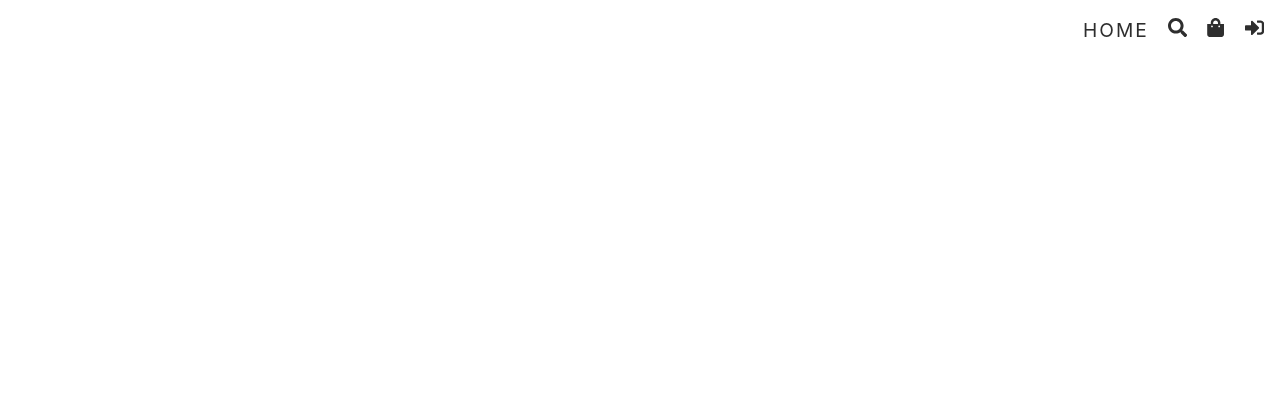
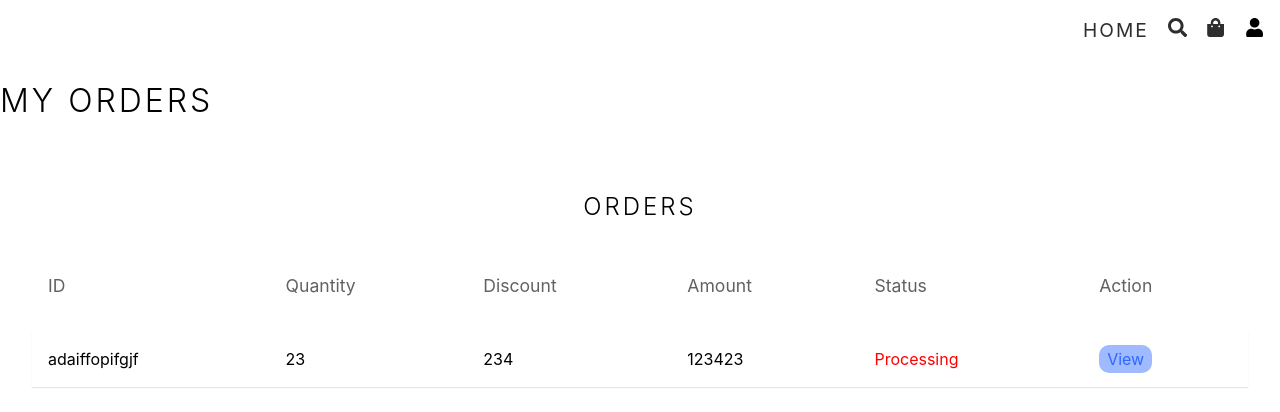
Before and after one commit to khanrizwanparvez/spp-ecom-ts, a React (Vite) app in the folder frontend/: page /orders in a window 1280 px wide. Before the commit this address had no page. Shown: the top 412 px of the page. Built offline with nearby package versions, Linux system fonts and the light colour scheme.

Commit message:
Create Order Page

```diff
--- a/frontend/src/App.tsx
+++ b/frontend/src/App.tsx
@@ -7,6 +7,8 @@
 const Search = lazy(() => import("./pages/Search"));
 const Cart = lazy(() => import("./pages/Cart"));
 const Shipping = lazy(() => import("./pages/shipping"));
+const Orders = lazy(() => import("./pages/orders"));
+const OrderDetails = lazy(() => import("./pages/order-details"));
 const Login = lazy(() => import("./pages/login"));
 
 // Admin Dashboard Pages
@@ -46,6 +48,8 @@
           {/* Logged In User Routes */}
           <Route>
             <Route path="/shipping" element={<Shipping />} />
+            <Route path="/orders" element={<Orders />} />
+            <Route path="/order/:id" element={<OrderDetails />} />
           </Route>
 
           {/* Admin Dashboard Routes */}
--- a/frontend/src/components/header.tsx
+++ b/frontend/src/components/header.tsx
@@ -8,7 +8,7 @@
 } from "react-icons/fa";
 import { Link } from "react-router-dom";
 
-const user = { _id: "", role: "" };
+const user = { _id: "afdf", role: "user" };
 
 const Header = () => {
   const [isOpen, setIsOpen] = useState<boolean>(false);
--- /dev/null
+++ b/frontend/src/pages/order-details.tsx
@@ -0,0 +1,11 @@
+import React from 'react'
+
+const OrderDetails = () => {
+  return (
+    <div>
+      Order Details
+    </div>
+  )
+}
+
+export default OrderDetails
--- /dev/null
+++ b/frontend/src/pages/orders.tsx
@@ -0,0 +1,70 @@
+import { ReactElement, useState } from "react";
+import { Column } from "react-table";
+import TableHOC from "../components/admin/TableHOC";
+import { Link } from "react-router-dom";
+
+type DataType = {
+  _id: string;
+  amount: number;
+  quantity: number;
+  discount: number;
+  status: ReactElement;
+  action: ReactElement;
+};
+
+const column: Column<DataType>[] = [
+  {
+    Header: "ID",
+    accessor: "_id",
+  },
+  {
+    Header: "Quantity",
+    accessor: "quantity",
+  },
+  {
+    Header: "Discount",
+    accessor: "discount",
+  },
+  {
+    Header: "Amount",
+    accessor: "amount",
+  },
+  {
+    Header: "Status",
+    accessor: "status",
+  },
+  {
+    Header: "Action",
+    accessor: "action",
+  },
+];
+
+const Orders = () => {
+  const [rows] = useState<DataType[]>([
+    {
+      _id: "adaiffopifgjf",
+      quantity: 23,
+      discount: 234,
+      amount: 123423,
+      status: <span className="red">Processing</span>,
+      action: <Link to={`/order/adaiffopifgjf`}>View</Link>,
+    },
+  ]);
+
+  const Table = TableHOC<DataType>(
+    column,
+    rows,
+    "dashboard-product-box",
+    "Orders",
+    rows.length > 6
+  )();
+
+  return (
+    <div className="container">
+      <h1>My Orders</h1>
+      {Table}
+    </div>
+  );
+};
+
+export default Orders;
--- a/frontend/src/styles/app.scss
+++ b/frontend/src/styles/app.scss
@@ -47,6 +47,24 @@
 @import "admin-styles/dashboardapp";
 @import "admin-styles/mediaquery";
 
+.container {
+  max-width: 1367px;
+  width: 100%;
+  margin: auto;
+  overflow: auto;
+  > h1 {
+    @include heading;
+    margin: 1rem 0;
+    text-align: left;
+  }
+}
+
+.heading {
+  @include heading;
+  margin: 1rem 0;
+  text-align: center;
+}
+
 .header {
   @include flex(row, flex-end, stretch, 1.2rem);
   padding: 1rem;
@@ -83,11 +101,6 @@
   }
 }
 
-.heading {
-  @include heading;
-  margin: 1rem 0;
-  text-align: center;
-}
 
 .admin-container {
   @include grid(1fr 4fr, 2rem);
```
Also changed, not shown: 1 other file (tests, documents, lock files or other folders).
